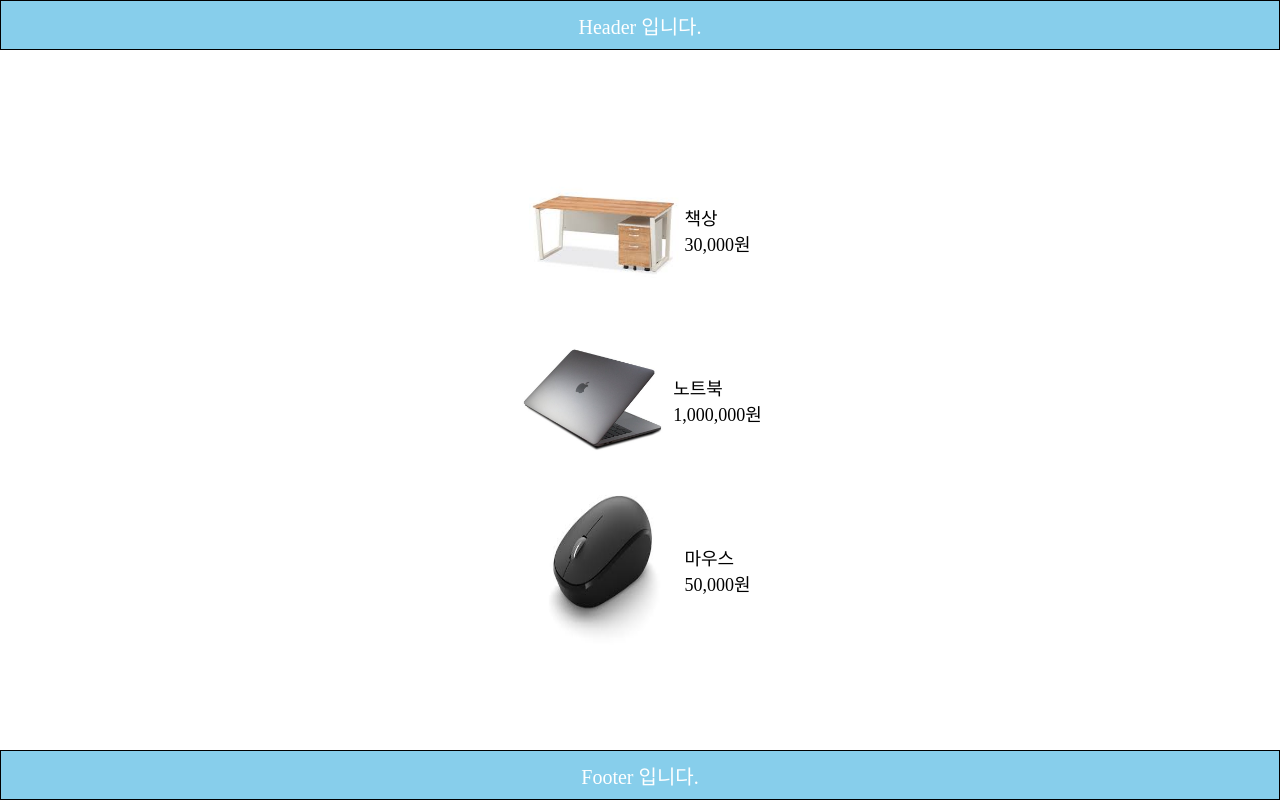
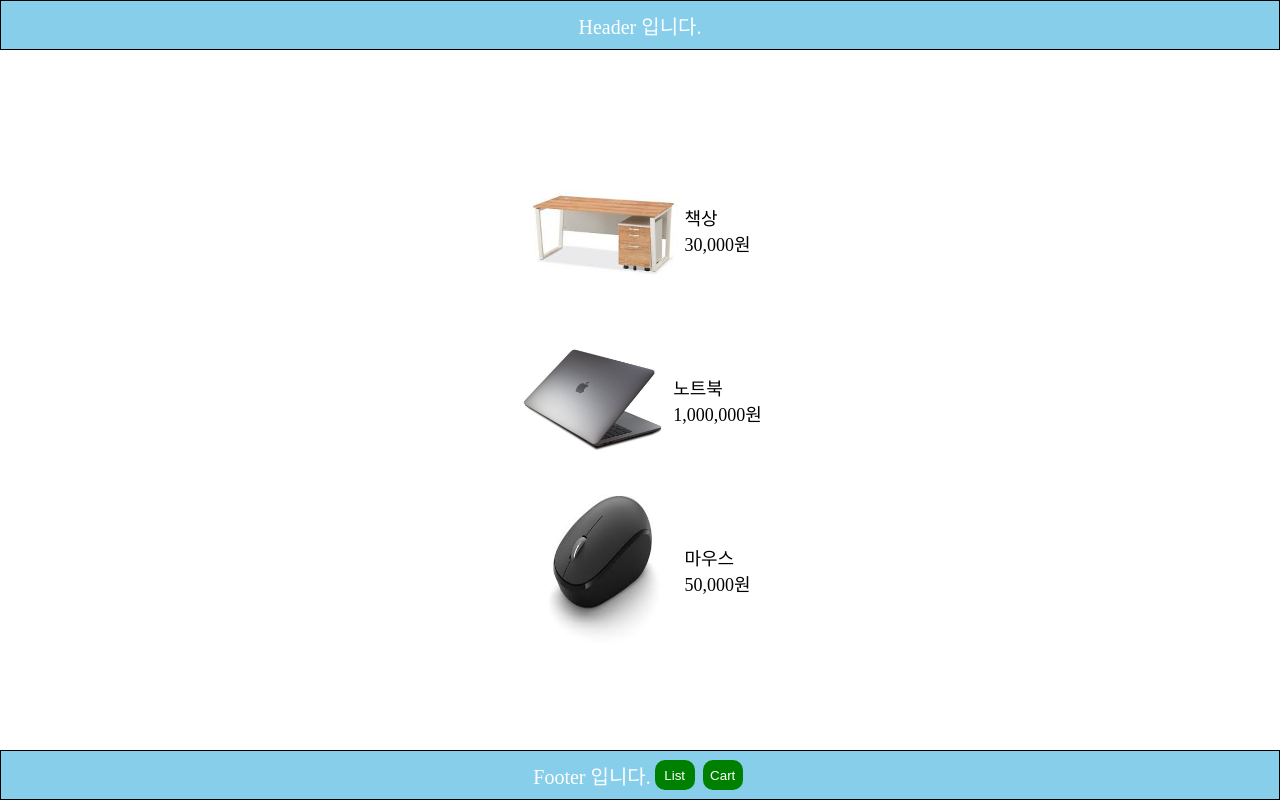
Before and after one commit to SpearJin/review_project, a React (Create React App) app: page / in a window 1280 px wide. Built offline with nearby package versions, Linux system fonts and the light colour scheme.

Commit message:
List & Cart move to link

```diff
--- a/src/App.js
+++ b/src/App.js
@@ -3,14 +3,16 @@ import "./App.css";
 import Header from "./components/Header";
 import Footer from "./components/Footer";
 import ProductList from "./components/ProductList";
+import { useState } from "react";
 
 function App() {
+  const [page, setPage] = useState("list");
+  const renderPage = page === "list" ? <ProductList /> : <Cart />;
   return (
     <div>
       <Header />
-      {/* <Cart /> */}
-      <ProductList />
-      <Footer />
+      {renderPage}
+      <Footer setPage={setPage} />
     </div>
   );
 }
--- a/src/components/ProductInfo/index.js
+++ b/src/components/ProductInfo/index.js
@@ -20,7 +20,8 @@ const Image = styled.img`
   height: 150px;
 `;
 
-function ProductInfo({ img, name, price, onClick }) {
+function ProductInfo({ data, onClick }) {
+  const { img, name, price } = data;
   return (
     <InfoComponent onClick={onClick}>
       <Image src={img} />
--- a/src/components/ProductList/index.js
+++ b/src/components/ProductList/index.js
@@ -43,24 +43,10 @@ function ProductList() {
 
   return (
     <ListComponent>
-      <ProductInfo
-        img={datas[0].img}
-        name={datas[0].name}
-        price={datas[0].price}
-        onClick={() => setDetailProduct(datas[0])}
-      />
-      <ProductInfo
-        img={datas[1].img}
-        name={datas[1].name}
-        price={datas[1].price}
-        onClick={() => setDetailProduct(datas[1])}
-      />
-      <ProductInfo
-        img={datas[2].img}
-        name={datas[2].name}
-        price={datas[2].price}
-        onClick={() => setDetailProduct(datas[2])}
-      />
+      {datas.map((data) => (
+        <ProductInfo data={data} onClick={() => setDetailProduct(data)} />
+      ))}
+
       {detailProduct !== null && (
         <ProductDetail
           detailProduct={detailProduct}
--- a/src/components/footer/index.js
+++ b/src/components/footer/index.js
@@ -12,10 +12,27 @@ const FooterComponent = styled.div`
   background-color: skyblue;
   color: white;
   font-size: 20px;
+  & > button {
+    width: 40px;
+    height: 30px;
+    margin: 0 4px;
+    border-radius: 10px;
+    background-color: green;
+    color: white;
+  }
+  & > button:hover {
+    opacity: 0.8;
+  }
 `;
 
-function Footer() {
-  return <FooterComponent>Footer 입니다.</FooterComponent>;
+function Footer({ setPage }) {
+  return (
+    <FooterComponent>
+      <span>Footer 입니다.</span>
+      <button onClick={() => setPage("list")}>List</button>
+      <button onClick={() => setPage("cart")}>Cart</button>
+    </FooterComponent>
+  );
 }
 
 export default Footer;
```
